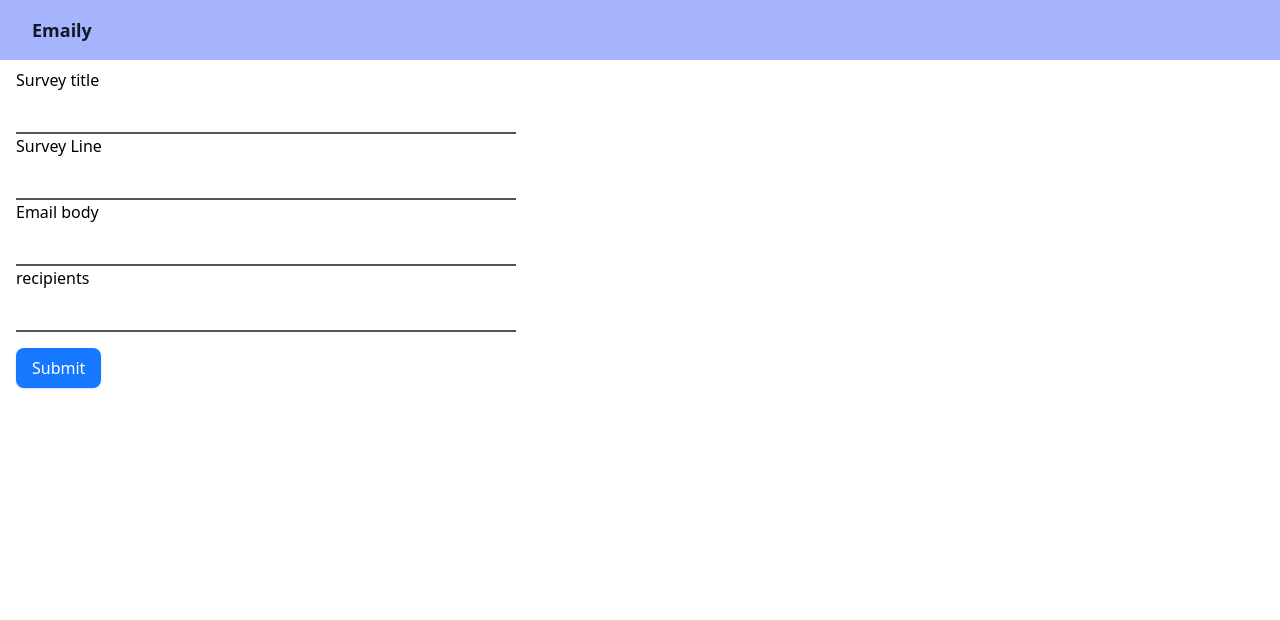
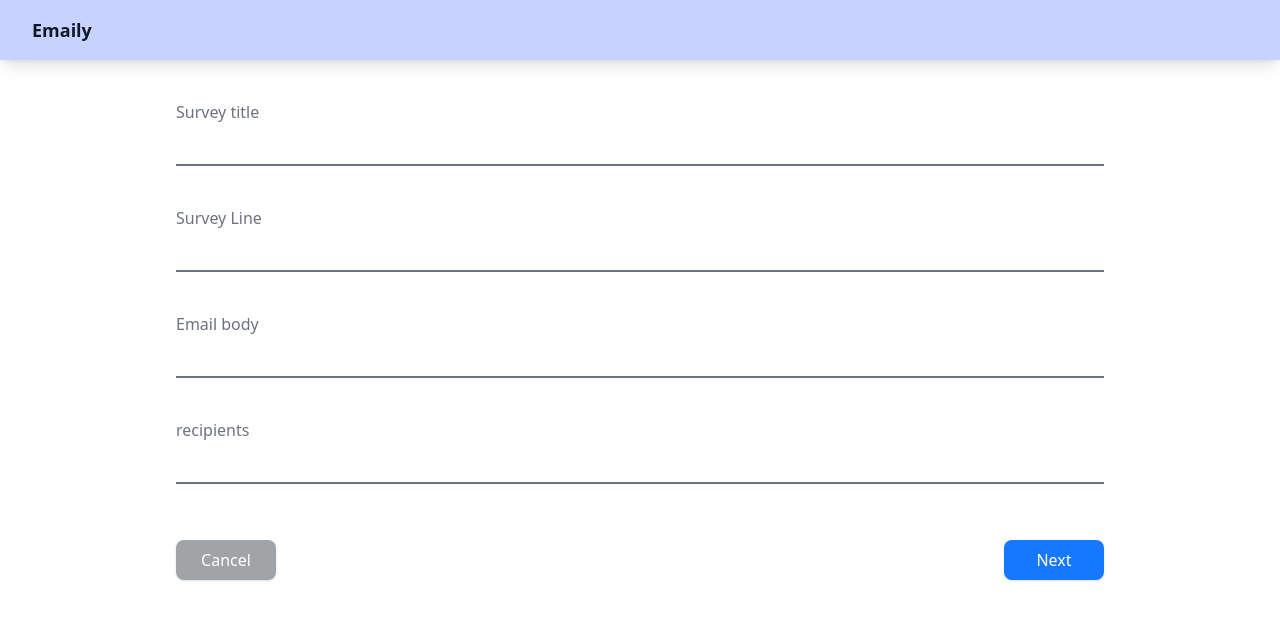
Before and after one commit to WenYHsieh/Emaily, a React (Vite) app in the folder client/: page /surveys/new in a window 1280 px wide. Shown: the top 620 px of the page. Built offline with nearby package versions, Linux system fonts and the light colour scheme; no server answers.

Commit message:
add form style, form validation

```diff
--- a/client/src/components/Header.tsx
+++ b/client/src/components/Header.tsx
@@ -36,7 +36,7 @@ const Header = () => {
 
   return (
     <header className='bg-white'>
-      <nav className='mx-auto flex items-center justify-between p-4 lg:px-8 bg-indigo-300 text-gray-900'>
+      <nav className='mx-auto flex items-center justify-between p-4 lg:px-8 bg-indigo-200 shadow-lg text-gray-900'>
         <Link to={`${currentUser ? '/surveys' : '/'}`}>
           <a className='text-lg font-bold'>Emaily</a>
         </Link>
--- a/client/src/components/surveys/SurveyField.tsx
+++ b/client/src/components/surveys/SurveyField.tsx
@@ -1,13 +1,20 @@
-const SurveyField = ({ input, label }: { [key: string]: any }) => {
+const SurveyField = ({
+  input,
+  label,
+  meta: { error, touched },
+}: {
+  [key: string]: any
+}) => {
   return (
     <div className='flex flex-col field'>
-      <label className='inline-block' htmlFor='firstName'>
+      <label className='inline-block text-gray-500' htmlFor='firstName'>
         {label}
       </label>
       <input
-        className='border-gray-600 border-b-2  px-[16px] py-[8px] w-[500px] focus:outline-none'
+        className='mb-[8px] border-gray-500 border-b-2 px-[16px] py-[8px] w-[100%] focus:outline-none focus:border-blue-500'
         {...input}
       ></input>
+      <div className='h-[24px] mb-[8px] text-red-400'>{touched && error}</div>
     </div>
   )
 }
--- a/client/src/components/surveys/SurveyForm.tsx
+++ b/client/src/components/surveys/SurveyForm.tsx
@@ -1,14 +1,40 @@
 import { Field, InjectedFormProps, reduxForm } from 'redux-form'
 import SurveyField from './SurveyField'
 import _ from 'lodash'
+import { Link } from 'react-router-dom'
+import validateEmail from '../../utils/validateEmail'
+
+interface ISurveyForm {
+  title: string
+  subject: string
+  body: string
+  emails: string
+}
 
 const FIELDS = [
   { name: 'title', label: 'Survey title' },
   { name: 'subject', label: 'Survey Line' },
   { name: 'body', label: 'Email body' },
   { name: 'emails', label: 'recipients' },
-]
-const SurveyForm: React.FunctionComponent<InjectedFormProps> = (props) => {
+] as Array<{ name: keyof ISurveyForm; label: string }>
+
+const validate = (values: ISurveyForm) => {
+  let errors = {} as ISurveyForm
+
+  errors.emails = validateEmail(values.emails)
+
+  _.map(FIELDS, ({ name }) => {
+    if (!values[name]) {
+      errors[name] = 'You must provide a value.'
+    }
+  })
+
+  return errors
+}
+
+const SurveyForm: React.FunctionComponent<InjectedFormProps<ISurveyForm>> = (
+  props
+) => {
   const { handleSubmit } = props
   const renderField = () => {
     return _.map(FIELDS, ({ name, label }) => {
@@ -27,23 +53,32 @@ const SurveyForm: React.FunctionComponent<InjectedFormProps> = (props) => {
   return (
     <div>
       <form
-        className='px-[16px] py-[8px]'
+        className='px-[80px] py-[40px] w-[85%] my-[0px] mx-[auto]'
         onSubmit={handleSubmit((value) => {
           console.log(value)
         })}
       >
         {renderField()}
-        <button
-          type='submit'
-          className='mt-[16px] text-white rounded-lg px-[16px] py-[8px] bg-[#1677FF] shadow hover:bg-[#3F96FE] transition-color duration-200'
-        >
-          Submit
-        </button>
+        <div className='flex justify-between'>
+          <Link
+            to='/surveys'
+            className='text-center inline-block w-[100px] mt-[16px] text-white rounded-lg px-[16px] py-[8px] bg-[#a1a4a7] shadow hover:bg-[#ced2d5] transition-color duration-200'
+          >
+            Cancel
+          </Link>
+          <button
+            type='submit'
+            className='w-[100px] mt-[16px] text-white rounded-lg px-[16px] py-[8px] bg-[#1677FF] shadow hover:bg-[#3F96FE] transition-color duration-200'
+          >
+            Next
+          </button>
+        </div>
       </form>
     </div>
   )
 }
 
 export default reduxForm({
+  validate,
   form: 'surveyForm',
 })(SurveyForm)
--- /dev/null
+++ b/client/src/utils/validateEmail.ts
@@ -0,0 +1,17 @@
+const EMAIL_RE =
+  /^(([^<>()\[\]\\.,;:\s@"]+(\.[^<>()\[\]\\.,;:\s@"]+)*)|(".+"))@((\[[0-9]{1,3}\.[0-9]{1,3}\.[0-9]{1,3}\.[0-9]{1,3}])|(([a-zA-Z\-0-9]+\.)+[a-zA-Z]{2,}))$/
+
+export default (emails: string) => {
+  if (!emails) return ''
+
+  const invalidEmailArray = emails
+    ?.split(',')
+    ?.map((email) => email.trim())
+    ?.filter(Boolean)
+    ?.filter((email) => {
+      return EMAIL_RE.test(email) === false
+    })
+
+  if (invalidEmailArray.length === 0) return ''
+  return `These email are INVALID: ${invalidEmailArray.join(', ')}`
+}
```
